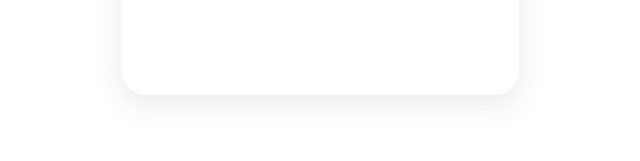
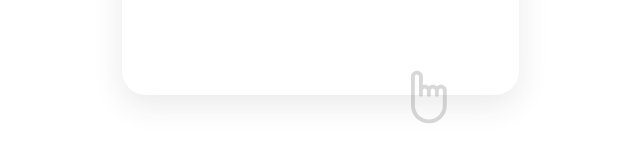
Before and after one commit to 434huzaifa/edie-homepage, a plain HTML site: page index.html in a window 1280 px wide. Shown: the part 2044-2205 px from the top of the page, 482-1122 px from the left. Drawn offline with Linux system fonts and the light colour scheme.

Commit message:
hand-attached

```diff
--- a/css/index.css
+++ b/css/index.css
@@ -140,7 +140,9 @@ nav>ol {
     background: #FFF;
     padding: 46px 33px;
 }
-
+.box-2{
+    position: relative;
+}
 .img-class {
     display: flex;
     justify-content: center;
@@ -152,7 +154,13 @@ nav>ol {
     margin-bottom: 35px;
 
 }
-
+.hand{
+    width: 36px;
+height: 54px;
+position:absolute;
+left:289px;
+top:489px;
+}
 .img-class img {
     height: 36px;
     width: 36px;
@@ -166,8 +174,8 @@ nav>ol {
 
 .box-3>.img-class {
     background: #EB5757;
-    ;
 }
+
 
 .services h2 {
     color: #333;
--- a/index.html
+++ b/index.html
@@ -8,10 +8,10 @@
   <link rel="preconnect" href="https://fonts.googleapis.com">
   <link rel="preconnect" href="https://fonts.gstatic.com" crossorigin>
   <link href="https://fonts.googleapis.com/css2?family=Heebo:wght@400;500;700;900&display=swap" rel="stylesheet">
-<link href="https://fonts.googleapis.com/icon?family=Material+Icons"
-      rel="stylesheet">
+  <link href="https://fonts.googleapis.com/icon?family=Material+Icons" rel="stylesheet">
   <link rel="stylesheet" href="css/index.css">
 </head>
+
 <body>
   <header>
     <nav>
@@ -37,7 +37,8 @@
     <section class="story">
 
       <h1>Story, emotion and purpose</h1>
-        <p>We help transform your ideas into real world applications that will outperform your toughest competition and help you achieve your strategic goals in short period of time.</p>
+      <p>We help transform your ideas into real world applications that will outperform your toughest competition and
+        help you achieve your strategic goals in short period of time.</p>
 
       <p class="contact">Want us to contact you?</p>
       <div class="input-field">
@@ -54,20 +55,25 @@
         <div class="box-1">
           <div class="img-class"><img src="assets/create.svg" alt=""></div>
           <h2>UI/UX Design</h2>
-          <p>Lorem ipsum dolor sit amet, consectetur adipiscing elit. Duis a metus ac nulla consequat aliquet id quis turpis.</p>
+          <p>Lorem ipsum dolor sit amet, consectetur adipiscing elit. Duis a metus ac nulla consequat aliquet id quis
+            turpis.</p>
           <button>Get started</button>
         </div>
         <div class="box-2">
             <div class="img-class"><img src="assets/code.svg" alt=""></div>
             <h2>Front End</h2>
-          <p>Lorem ipsum dolor sit amet, consectetur adipiscing elit. Duis a metus ac nulla consequat aliquet id quis turpis.</p>
+            <p>Lorem ipsum dolor sit amet, consectetur adipiscing elit. Duis a metus ac nulla consequat aliquet id quis
+              turpis.</p>
             <button>Get started</button>
+
+          <img class="hand" src="assets/hand.svg" alt="">
 
         </div>
         <div class="box-3">
           <div class="img-class"><img src="assets/storage.svg" alt=""></div>
           <h2>Back End</h2>
-          <p>Lorem ipsum dolor sit amet, consectetur adipiscing elit. Duis a metus ac nulla consequat aliquet id quis turpis.</p>
+          <p>Lorem ipsum dolor sit amet, consectetur adipiscing elit. Duis a metus ac nulla consequat aliquet id quis
+            turpis.</p>
           <button>Get started</button>
         </div>
       </div>
```
Also changed, not shown: assets/hand.svg (added). Lines whose indentation alone changed are shown as unchanged.
